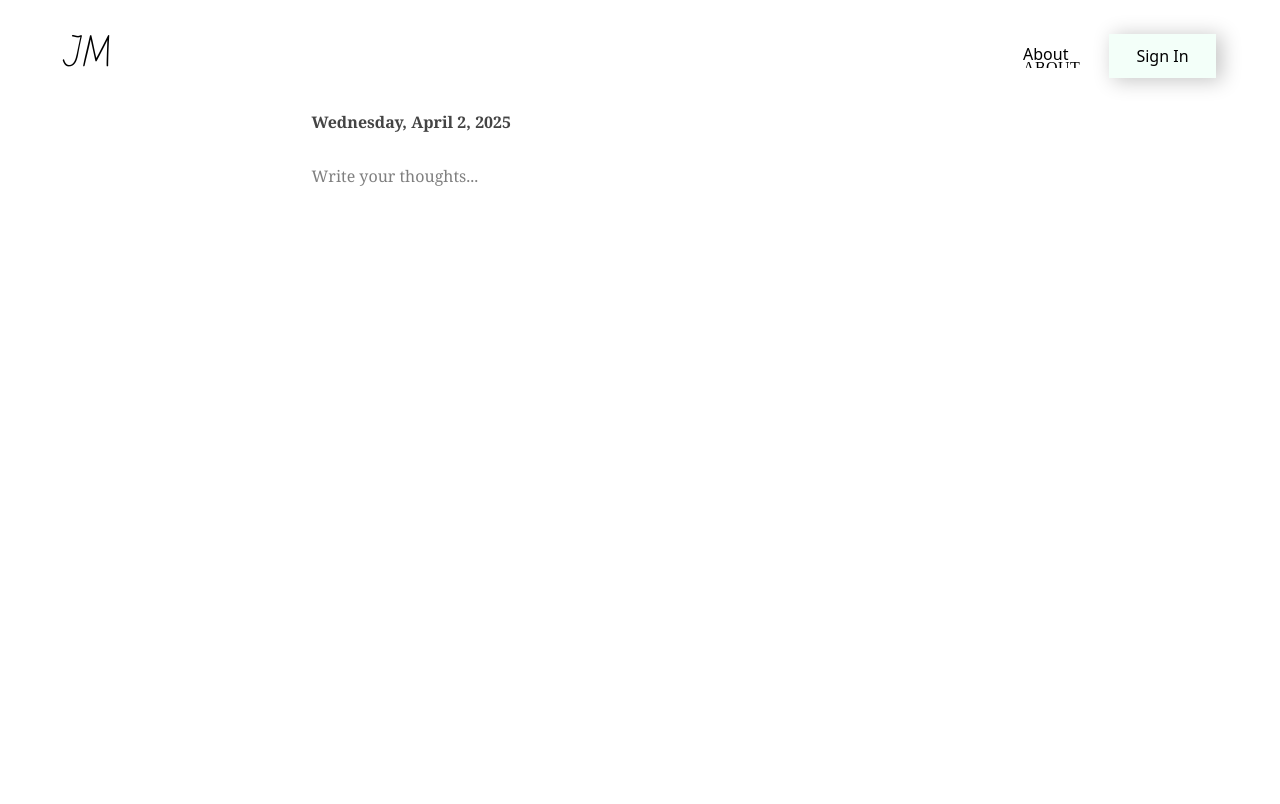
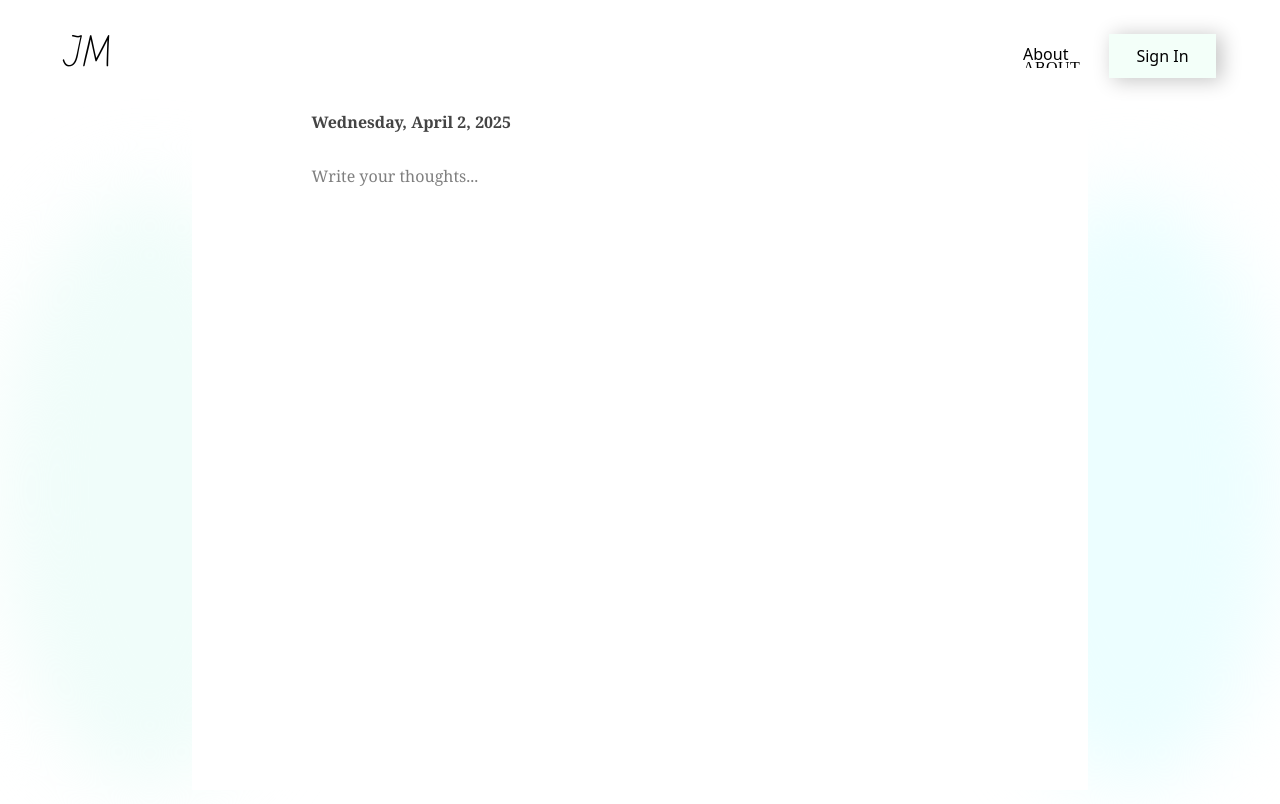
Before and after one commit to ElizabethW00/JournalMe, a Next.js app: page /write in a window 1280 px wide. Shown: the top 804 px of the page. Built offline with nearby package versions, Linux system fonts and the light colour scheme; no server answers; a web font is replaced by a local one.

Commit message:
position fixed for write

```diff
--- a/src/app/(root)/write/page.tsx
+++ b/src/app/(root)/write/page.tsx
@@ -5,6 +5,14 @@ import "./write.css";
 const Write = () => {
   const textareaRef = useRef<HTMLTextAreaElement>(null);
   const [value, setValue] = useState<string>("");
+
+  const autoGrow = () => {
+    const textarea = textareaRef.current;
+    if (textarea) {
+      textarea.style.height = "auto";
+      textarea.style.height = textarea.scrollHeight + "px";
+    }
+  };
 
   // Handle input change and format the lines
   const handleInput = (e: React.ChangeEvent<HTMLTextAreaElement>) => {
@@ -38,6 +46,8 @@ const Write = () => {
       textarea.style.height = "auto"; // Reset height
       textarea.style.height = textarea.scrollHeight + "px"; // Grow to fit content
     }
+
+    autoGrow();
   };
 
   // Handle Tab key for indentation and Enter key for continuing list
@@ -92,6 +102,8 @@ const Write = () => {
         e.preventDefault();
       }
     }
+
+    autoGrow();
   };
 
   // Format today's date for display
@@ -103,6 +115,11 @@ const Write = () => {
   });
 
   return (
+    <div className="page">
+      <div className="backTwo">
+        <div className="blurBox bg-teal-50"></div>
+        <div className="blurBox bg-cyan-50"></div>
+      </div>
       <div className="platform">
         <p className="date">{today}</p>
         <form>
@@ -116,6 +133,7 @@ const Write = () => {
           />
         </form>
       </div>
+    </div>
   );
 };
 
--- a/src/app/(root)/write/write.css
+++ b/src/app/(root)/write/write.css
@@ -1,15 +1,46 @@
-/* CSS */
-/* Main container for the page */
+/* Ensure page uses full width, prevents horizontal scroll */
+.page {
+  width: 100vw;
+  max-width: 100%;
+  overflow-x: hidden;
+  overflow-y: auto;
+  position: relative;
+  max-height: 88vh;
+}
+
+/* Main container that grows with content */
 .platform {
+  width: 70%;
+  margin: 0 auto;
+  padding-top: 20px;
+  padding-bottom: 50px; /* add padding so text doesn’t get cut off at bottom */
   display: flex;
   flex-direction: column;
-  justify-content: flex-start;
   align-items: center;
-  width: 70%;
+  background-color: white;
+  font-family: "Georgia", serif;
+  min-height: calc(100vh - 100px);
+}
+
+/* Fixed blurred background that stays in place */
+.backTwo {
+  position: fixed; /* makes it stay stationary */
+  width: 100vw;
   height: 100vh;
-  margin: 0 auto;
-  padding-top: 20px;
-  font-family: "Georgia", serif;
+  z-index: -1;
+  display: flex;
+  justify-content: space-between;
+  align-items: center;
+  overflow: hidden;
+}
+
+/* Keep blur boxes from overflowing */
+.blurBox {
+  width: 300px;
+  height: 600px;
+  border-radius: 100%;
+  filter: blur(40px);
+  flex-shrink: 0;
 }
 
 .date {
@@ -21,26 +52,16 @@
   margin-left: 60px;
 }
 
-/* Form styling */
+/* Form fits inside container */
 form {
   width: 80%;
   padding: 20px;
   border-radius: 5px;
 }
 
-/* Input field styling */
-input {
-  width: 100%;
-  padding: 10px;
-  font-size: 16px;
-  border-radius: 5px;
-}
-
-/* Add this to your existing CSS */
-
+/* Make textarea grow with content */
 .writing-area {
   width: 100%;
-  min-height: 80vh;
   font-size: 16px;
   padding: 10px;
   border: none;
@@ -52,4 +73,5 @@ input {
   box-sizing: border-box;
   caret-color: black;
   background: transparent;
+  line-height: 1.5;
 }
```
Lines whose indentation alone changed are shown as unchanged.
